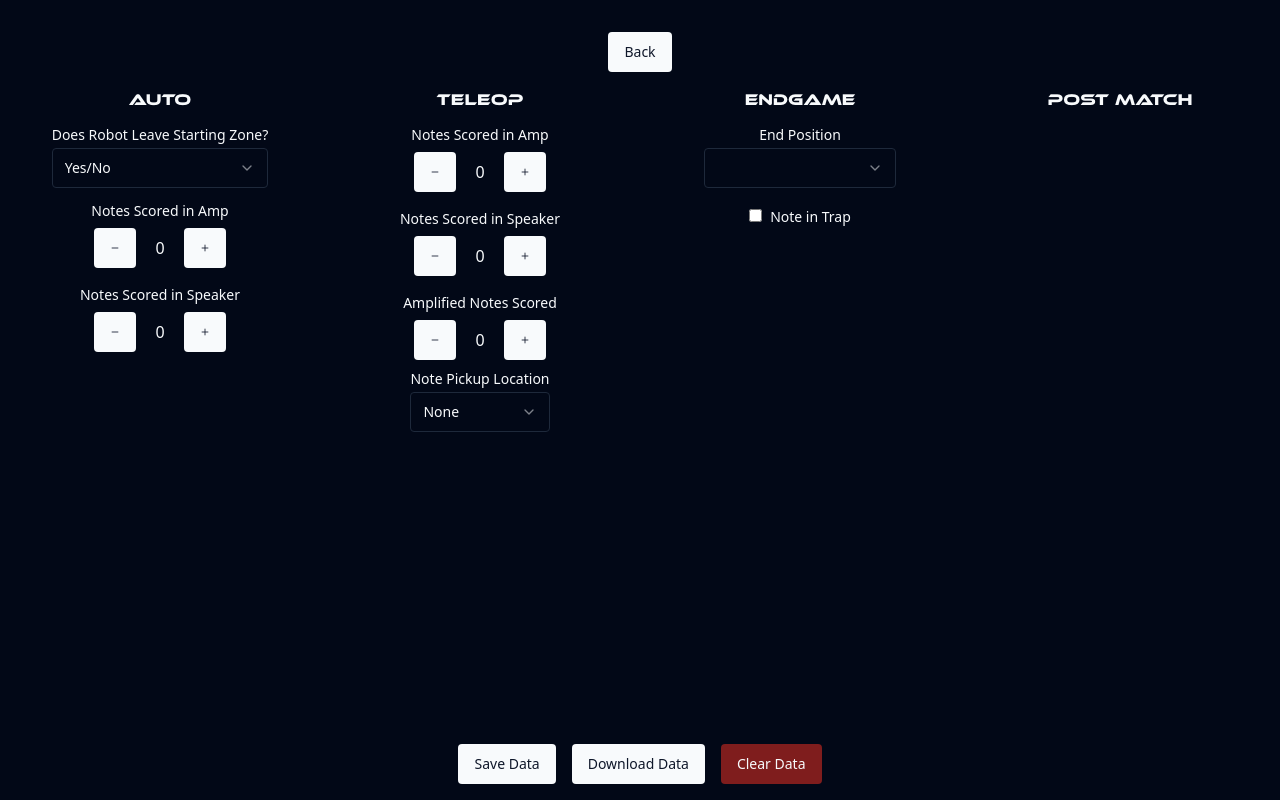
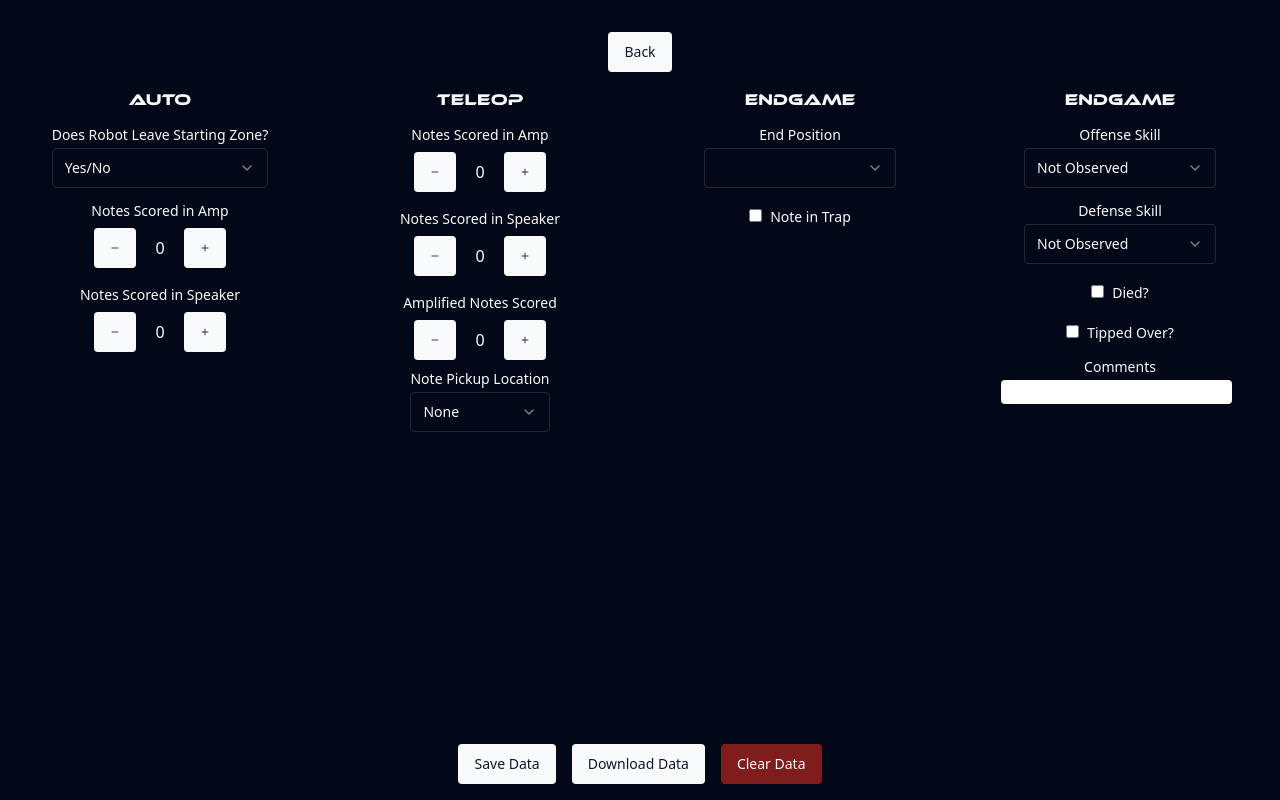
Before and after one commit to itsborck/ScoutingApp, a React (Vite) app: page /match in a window 1280 px wide. Built offline with nearby package versions, Linux system fonts and the light colour scheme.

Commit message:
post-match section

```diff
--- a/src/components/Match/Endgame.tsx
+++ b/src/components/Match/Endgame.tsx
@@ -13,7 +13,7 @@ function Endgame() {
     sessionStorage.getItem("endPosition") || ""
   );
   const [noteInTrap, setNoteInTrap] = useState(
-    sessionStorage.getItem("noteInTrap") || ""
+    sessionStorage.getItem("noteInTrap") || "No"
   );
 
   useEffect(() => {
--- a/src/components/Match/PostMatch.tsx
+++ b/src/components/Match/PostMatch.tsx
@@ -1,8 +1,132 @@
+import { Label } from "@/components/ui/label";
+import {
+  Select,
+  SelectContent,
+  SelectItem,
+  SelectTrigger,
+  SelectValue,
+} from "@/components/ui/select";
+import { useEffect, useState } from "react";
+
 function PostMatch() {
+  const [offenseSkills, setOffenseSkills] = useState(
+    sessionStorage.getItem("offenseSkills") || ""
+  );
+  const [defenseSkills, setDefenseSkills] = useState(
+    sessionStorage.getItem("defenseSkills") || ""
+  );
+  const [deadbot, setDeadbot] = useState(
+    sessionStorage.getItem("deadbot") || "No"
+  );
+  const [tippedOver, setTippedOver] = useState(
+    sessionStorage.getItem("tippedOver") || "No"
+  );
+  const [comments, setComments] = useState(
+    sessionStorage.getItem("comments") || ""
+  );
+
+  useEffect(() => {
+    sessionStorage.setItem("offenseSkills", offenseSkills);
+  }, [offenseSkills]);
+
+  useEffect(() => {
+    sessionStorage.setItem("defenseSkills", defenseSkills);
+  }, [defenseSkills]);
+
+  useEffect(() => {
+    sessionStorage.setItem("deadbot", deadbot);
+  }, [deadbot]);
+
+  useEffect(() => {
+    sessionStorage.setItem("tippedOver", tippedOver);
+  }, [tippedOver]);
+
+  useEffect(() => {
+    sessionStorage.setItem("comments", comments);
+  }, [comments]);
+
   return (
     <>
-      <div className="flex justify-center">
-        <h1>Post Match</h1>
+      <div className="flex flex-col items-center text-center justify-center mb-8">
+        <div>
+          <h1>Endgame</h1>
+        </div>
+        <div className="grid w-48 items-center mt-4 gap-1.5 mx-auto">
+          <Label htmlFor="offense">Offense Skill</Label>
+          <Select
+            value={offenseSkills}
+            onValueChange={(value) => setOffenseSkills(value)}
+          >
+            <SelectTrigger className="rounded">
+              <SelectValue placeholder="Not Observed" />
+            </SelectTrigger>
+            <SelectContent className="rounded">
+              <SelectItem value="Not Effective" className="rounded">
+                Not Effective
+              </SelectItem>
+              <SelectItem value="Average" className="rounded">
+                Average
+              </SelectItem>
+              <SelectItem value="Very Effective" className="rounded">
+                Very Effective
+              </SelectItem>
+              <SelectItem value="Not Observed" className="rounded">
+                Not Observed
+              </SelectItem>
+            </SelectContent>
+          </Select>
+        </div>
+        <div className="grid w-48 items-center mt-4 gap-1.5 mx-auto">
+          <Label htmlFor="defense">Defense Skill</Label>
+          <Select
+            value={defenseSkills}
+            onValueChange={(value) => setDefenseSkills(value)}
+          >
+            <SelectTrigger className="rounded">
+              <SelectValue placeholder="Not Observed" />
+            </SelectTrigger>
+            <SelectContent className="rounded">
+              <SelectItem value="Not Effective" className="rounded">
+                Not Effective
+              </SelectItem>
+              <SelectItem value="Average" className="rounded">
+                Average
+              </SelectItem>
+              <SelectItem value="Very Effective" className="rounded">
+                Very Effective
+              </SelectItem>
+              <SelectItem value="Not Observed" className="rounded">
+                Not Observed
+              </SelectItem>
+            </SelectContent>
+          </Select>
+        </div>
+        <div className="max-w-sm items-center mt-4 gap-1.5 mx-auto">
+          <input
+            type="checkbox"
+            onChange={(e) =>
+              setDeadbot((e.target as HTMLInputElement).checked ? "Yes" : "No")
+            }
+            className="mr-2 rounded"
+          />
+          <Label htmlFor="deadbot">Died?</Label>
+        </div>
+        <div className="max-w-sm items-center mt-4 gap-1.5 mx-auto">
+          <input
+            type="checkbox"
+            onChange={(e) =>
+              setTippedOver(
+                (e.target as HTMLInputElement).checked ? "Yes" : "No"
+              )
+            }
+            className="mr-2 rounded"
+          />
+          <Label htmlFor="tipped-over">Tipped Over?</Label>
+        </div>
+        <div className="flex flex-col max-w-sm items-center mt-4 gap-1.5 mx-auto">
+          <Label htmlFor="note-in-trap">Comments</Label>
+          <input type="text" value={comments} onChange={e => setComments(e.target.value)} className="mr-2 rounded text-black" />
+        </div>
       </div>
     </>
   );
--- a/src/components/SaveData.tsx
+++ b/src/components/SaveData.tsx
@@ -24,12 +24,18 @@ const SaveData = () => {
     const noteInTrap = sessionStorage.getItem("noteInTrap");
 
     // POST-MATCH DATA
+    const offenseSkills = sessionStorage.getItem("offenseSkills");
+    const defenseSkills = sessionStorage.getItem("defenseSkills");
+    const deadbot = sessionStorage.getItem("deadbot");
+    const tippedOver = sessionStorage.getItem("tippedOver");
+    const comments = sessionStorage.getItem("comments");
 
-    const divider = "----------------------------------------\n";
+    const divider = "----------------------------------------";
     const scoutingInfo = `TEAM ${team}\n\nMatch: ${match}\nRobot: ${robot}\n\n`;
     const autoInfo = `AUTONOMOUS\nRobot Leaves Starting Zone: ${robotMoves}\nNotes Scored in Amp: ${notesScoredInAmpAuto}\nNotes Scored in Speaker: ${notesScoredInSpeakerAuto}\n\n`;
     const teleopInfo = `TELEOP\nNotes Scored in Amp: ${notesScoredInAmp}\nNotes Scored in Speaker: ${notesScoredInSpeaker}\nAmplified Notes Scored: ${amplifiedNotes}\nPickup Location: ${pickupLocation}\n\n`;
     const endgameInfo = `ENDGAME\nEnd Position: ${endPosition}\nNote in Trap: ${noteInTrap}\n\n`;
+    const postMatchInfo = `MISC.\nOffense Skills: ${offenseSkills}\nDefense Skills: ${defenseSkills}\nDied?: ${deadbot}\nTipped Over?: ${tippedOver}\nComments: ${comments}`;
 
     let existingData = JSON.parse(localStorage.getItem("data") || "[]");
 
@@ -39,6 +45,7 @@ const SaveData = () => {
       autoInfo: autoInfo,
       teleopInfo: teleopInfo,
       endgameInfo: endgameInfo,
+      postMatchInfo: postMatchInfo,
       divider: divider
     };
 
@@ -51,7 +58,7 @@ const SaveData = () => {
     const scouter = sessionStorage.getItem("scouter");
 
     if (data.length > 0) {
-      const formattedData = data.map(item => `${item.scoutingInfo}\n${item.autoInfo}\n${item.teleopInfo}\n${item.endgameInfo}\n${item.divider}`).join('\n');
+      const formattedData = data.map(item => `${item.scoutingInfo}\n${item.autoInfo}\n${item.teleopInfo}\n${item.endgameInfo}\n${item.postMatchInfo}\n${item.divider}`).join('\n');
       const blob = new Blob([formattedData], { type: "text/plain" });
       const url = URL.createObjectURL(blob);
       const link = document.createElement("a");
```
